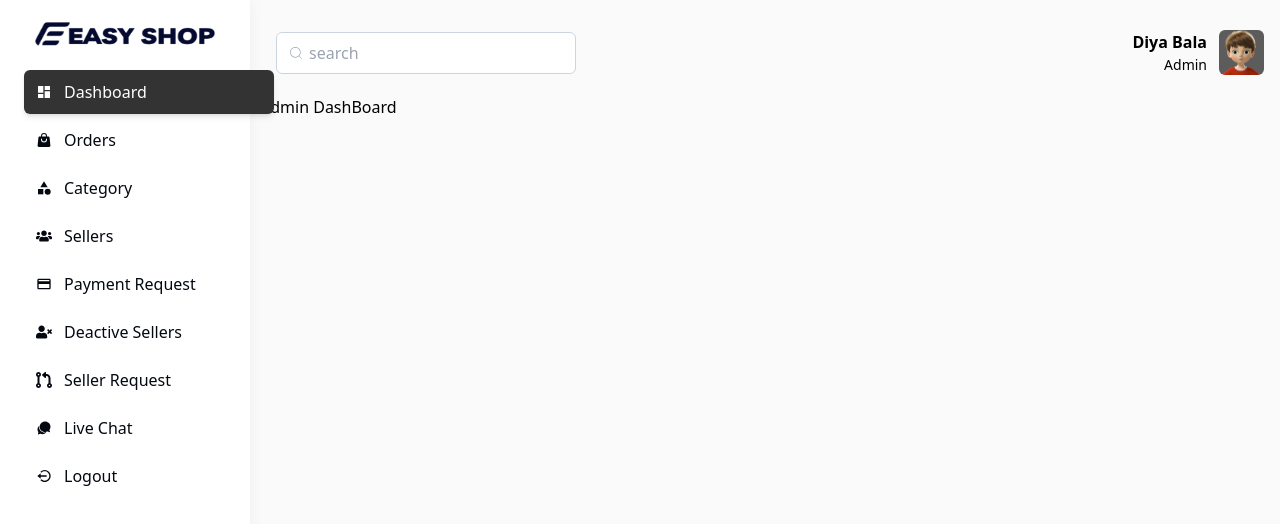
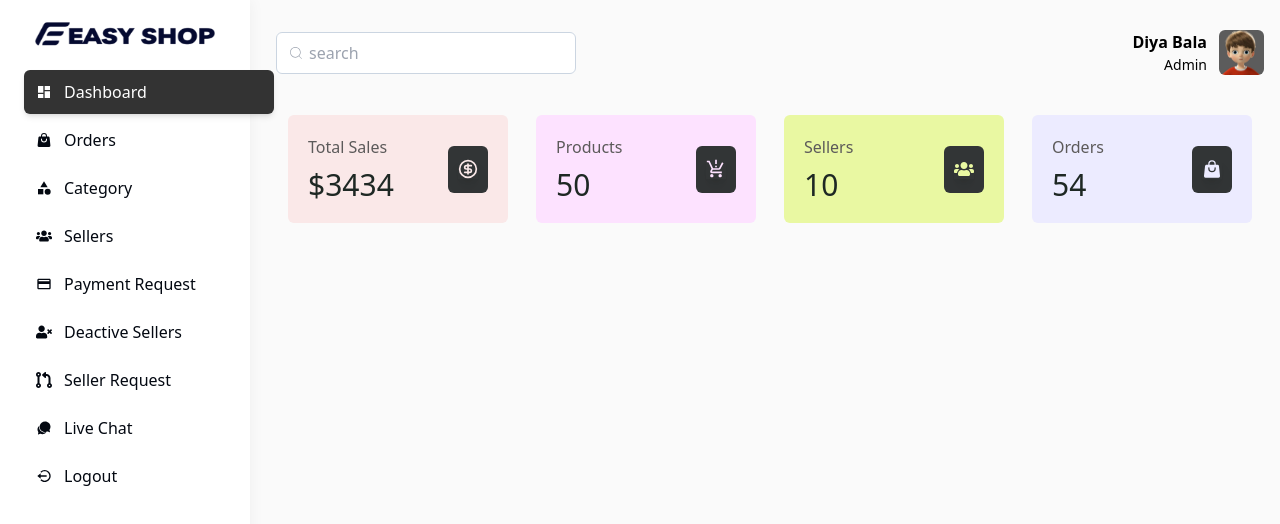
Before and after one commit to A-arti/multivendor-ecommerce, a React (Create React App) app: page /admin/dashboard in a window 1280 px wide. Shown: the top 524 px of the page. Built offline with nearby package versions, Linux system fonts and the light colour scheme.

Commit message:
Stats display created

```diff
--- a/src/views/admin/AdminDashboard.jsx
+++ b/src/views/admin/AdminDashboard.jsx
@@ -1,11 +1,65 @@
 import React from 'react'
 import { Outlet } from 'react-router-dom'
+import { LuCircleDollarSign } from "react-icons/lu";
+import { MdCurrencyExchange,MdProductionQuantityLimits } from "react-icons/md";
+import { FaUsers } from "react-icons/fa";
+import { HiShoppingBag } from "react-icons/hi2";
 
 function AdminDashboard() {
   return (
-    <div>
-      <h1>Admin DashBoard <Outlet /> </h1>
+      <div className='px-2 md:px-7 py-5'>
+        <div className='w-full grid grid-cols-1 sm:grid-cols-2 md:grid-cols-2 lg:grid-cols-4 gap-7'>
 
+          <div className='flex justify-between items-center p-5 bg-[#fae8e8] rounded-md gap-3'>
+            <div className='flex flex-col justify-start items-start text-[#5c5a5a]'>
+            <span className='text-md font-medium'>Total Sales</span>
+              <h2 className='mt-2 text-3xl font-medium text-[#1e2824] '>$3434</h2>
+
+            </div>
+
+            <div className='w-[40px] h-[47px] rounded-md bg-[#323536] flex justify-center items-center text-xl '>
+              <LuCircleDollarSign className='text-[#fae8e8] shadow-lg ' />
+            </div>
+          </div>
+
+
+          <div className='flex justify-between items-center p-5 bg-[#fde2ff] rounded-md gap-3'>
+            <div className='flex flex-col justify-start items-start text-[#5c5a5a]'>
+              <span className='text-md font-medium'>Products</span>
+              <h2 className='mt-2 text-3xl font-medium text-[#1e2824] '>50</h2>
+            </div>
+
+            <div className='w-[40px] h-[47px] rounded-md bg-[#323536] flex justify-center items-center text-xl '>
+              <MdProductionQuantityLimits className='text-[#fde2ff] shadow-lg' />
+            </div>
+          </div>
+
+
+          <div className='flex justify-between items-center p-5 bg-[#e9f8a2] rounded-md gap-3'>
+            <div className='flex flex-col justify-start items-start text-[#5c5a5a]'>
+              <span className='text-md font-medium'>Sellers</span>
+              <h2 className='mt-2 text-3xl font-medium text-[#1e2824] '>10</h2>
+            </div>
+
+            <div className='w-[40px] h-[47px] rounded-md bg-[#323536] flex justify-center items-center text-xl '>
+              <FaUsers className='text-[#e9f8a2] shadow-lg' />
+            </div>
+          </div>
+
+
+          <div className='flex justify-between items-center p-5 bg-[#ecebff] rounded-md gap-3'>
+            <div className='flex flex-col justify-start items-start text-[#5c5a5a]'>
+              <span className='text-md font-medium'>Orders</span>
+              <h2 className='mt-2 text-3xl font-medium text-[#1e2824] '>54</h2>
+            </div>
+
+            <div className='w-[40px] h-[47px] rounded-md bg-[#323536] flex justify-center items-center text-xl '>
+              <HiShoppingBag className='text-[#ecebff] shadow-lg' />
+            </div>
+          </div>
+
+
+        </div>
     </div>
   )
 }
```
